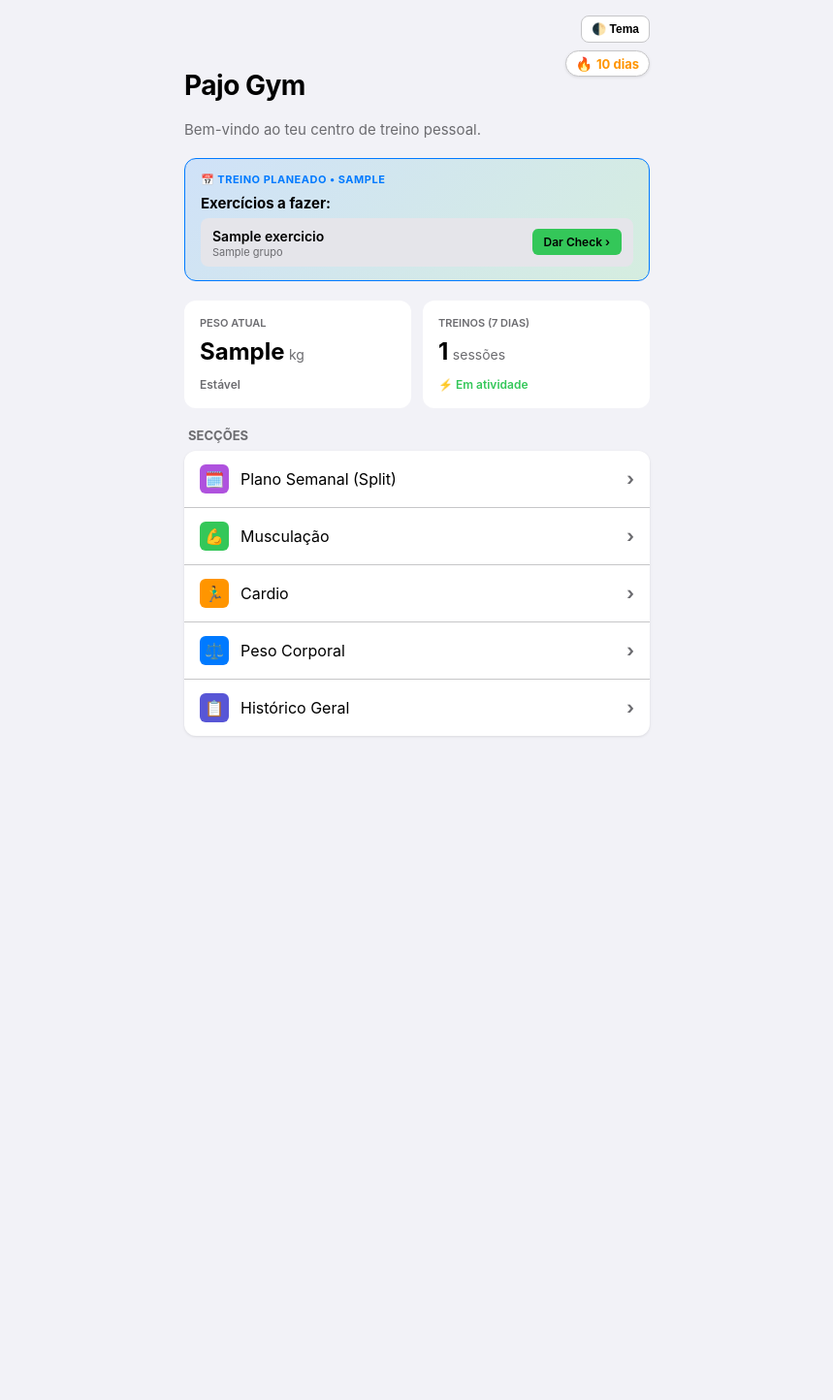
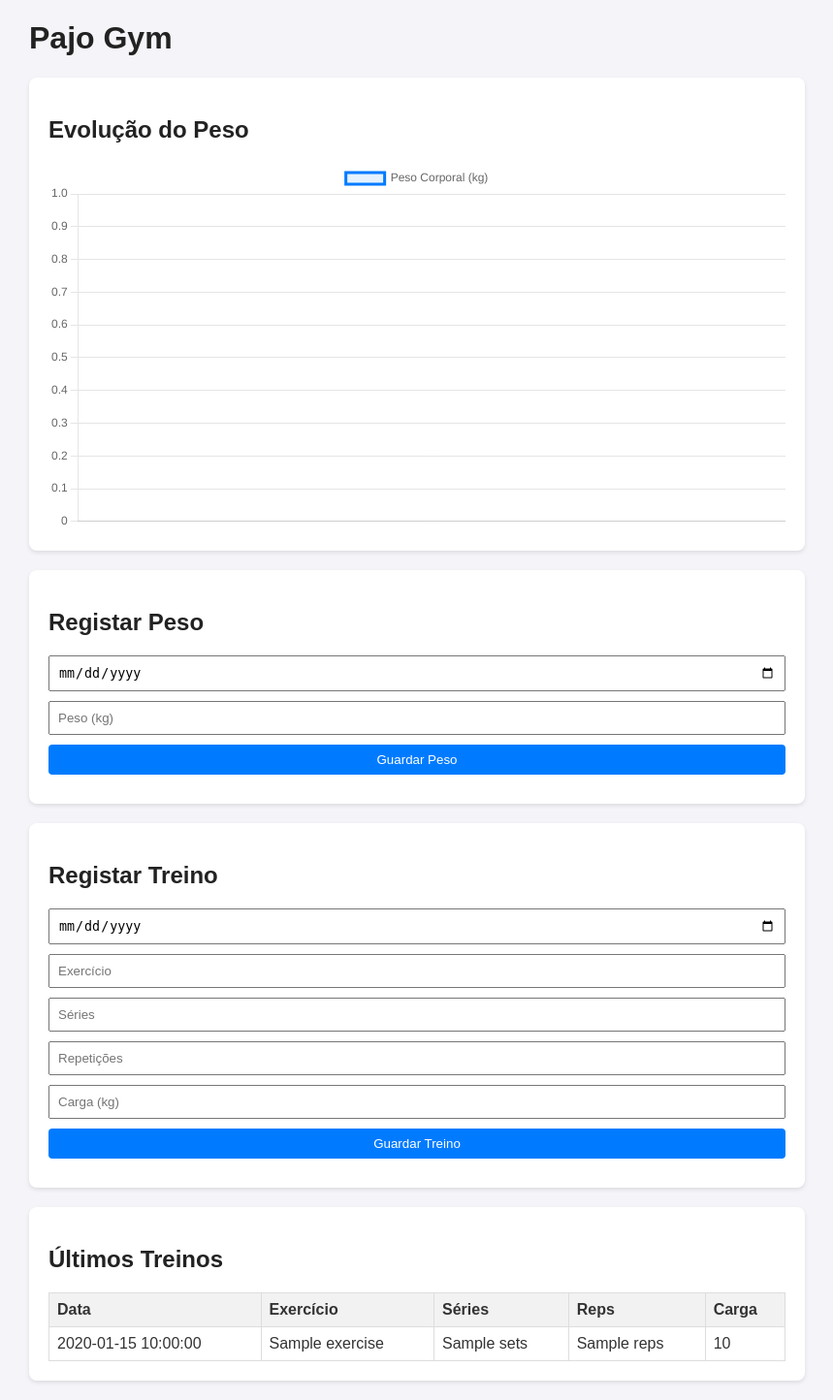
Before and after one commit to pauloloucofixe-source/gym_app, a Flask app: template templates/index.html in a window 1280 px wide. Shown: the whole page at 97% size, without its empty margins (210-1069 px from the left). Before the commit the page ends 760 px from the top, so only its background shows below. Run offline with Flask 3, Linux system fonts and the light colour scheme; the template is opened without the code that fills it: most values are stand-ins (such as "Sample title", 1, 10 or a date in 2020).

Commit message:
Atualizar o index.html

```diff
--- a/templates/index.html
+++ b/templates/index.html
@@ -1,109 +1,101 @@
-{% extends "base.html" %}
-{% block content %}
-    <!-- Cabeçalho com Título e Streak de Fogo -->
-    <div style="display: flex; justify-content: space-between; align-items: flex-start; margin-bottom: 4px;">
-        <h1>Pajo Gym</h1>
-        <div style="background: var(--ios-card-bg); border: 1px solid var(--ios-border); padding: 4px 10px; border-radius: 20px; display: flex; align-items: center; gap: 4px; box-shadow: 0 1px 3px rgba(0,0,0,0.1);">
-            <span style="font-size: 14px;">🔥</span>
-            <span style="font-size: 13px; font-weight: bold; color: var(--ios-orange);">{{ streak_dias }} dias</span>
-        </div>
-    </div>
-    <p style="color: var(--ios-text-muted); margin-bottom: 20px; font-size: 15px;">Bem-vindo ao teu centro de treino pessoal.</p>
+<!-- templates/index.html -->
+<!DOCTYPE html>
+<html lang="pt">
+<head>
+    <meta charset="UTF-8">
+    <meta name="viewport" content="width=device-width, initial-scale=1.0">
+    <title>Pajo Gym</title>
+    <script src="https://cdn.jsdelivr.net/npm/chart.js"></script>
+    <style>
+        body { font-family: sans-serif; max-width: 800px; margin: 20px auto; padding: 0 15px; background: #f4f4f9; color: #333; }
+        h1, h2 { color: #222; }
+        .card { background: #fff; padding: 20px; margin-bottom: 20px; border-radius: 8px; box-shadow: 0 2px 4px rgba(0,0,0,0.1); }
+        form input, form button { display: block; width: 100%; margin-bottom: 10px; padding: 8px; box-sizing: border-box; }
+        form button { background: #007bff; color: white; border: none; border-radius: 4px; cursor: pointer; }
+        form button:hover { background: #0056b3; }
+        table { width: 100%; border-collapse: collapse; margin-top: 10px; }
+        th, td { border: 1px solid #ddd; padding: 8px; text-align: left; }
+        th { background: #f2f2f2; }
+    </style>
+</head>
+<body>
+    <h1>Pajo Gym</h1>
 
-    <!-- Tarefas / Lembrete de Treino para Hoje -->
-    <div class="ios-form-card" style="background: linear-gradient(135deg, rgba(10, 132, 255, 0.15), rgba(48, 209, 88, 0.15)); border: 1px solid var(--ios-blue); margin-bottom: 20px; padding: 14px 16px;">
-        <div style="font-size: 11px; color: var(--ios-blue); text-transform: uppercase; font-weight: 700; letter-spacing: 0.5px;">📅 Treino Planeado • {{ dia_hoje }}</div>
-
-        {% if exercicios_hoje %}
-            <div style="font-size: 15px; font-weight: bold; color: var(--ios-text); margin-top: 8px;">Exercícios a fazer:</div>
-            <div style="margin-top: 6px; display: flex; flex-direction: column; gap: 6px;">
-                {% for item in exercicios_hoje %}
-                <div style="display: flex; justify-content: space-between; align-items: center; background: var(--ios-input-bg); padding: 8px 12px; border-radius: 8px;">
-                    <div>
-                        <span style="font-size: 14px; font-weight: 600; color: var(--ios-text);">{{ item.exercicio }}</span>
-                        <span style="font-size: 11px; color: var(--ios-text-muted); display: block;">{{ item.grupo }}</span>
-                    </div>
-                    <a href="{{ url_for('musculacao_registar', grupo=item.grupo, exercicio=item.exercicio) }}" style="background-color: var(--ios-green); color: #000; padding: 6px 12px; border-radius: 6px; font-size: 12px; font-weight: 600; text-decoration: none;">Dar Check ›</a>
-                </div>
-                {% endfor %}
-            </div>
-        {% else %}
-            <div style="font-size: 15px; font-weight: normal; color: var(--ios-text-muted); margin-top: 6px;">Nenhum exercício planeado para hoje. Vai ao Plano Semanal para adicionar!</div>
-        {% endif %}
+    <div class="card">
+        <h2>Evolução do Peso</h2>
+        <canvas id="weightChart"></canvas>
     </div>
 
-    <div style="display: grid; grid-template-columns: 1fr 1fr; gap: 12px; margin-bottom: 20px;">
-        <div class="ios-form-card" style="margin-bottom: 0; padding: 16px; text-align: left; display: flex; flex-direction: column; justify-content: space-between;">
-            <div style="font-size: 11px; color: var(--ios-text-muted); text-transform: uppercase; font-weight: 600;">Peso Atual</div>
-            <div style="margin: 8px 0;">
-                {% if peso_atual %}
-                    <span style="font-size: 24px; font-weight: bold; color: var(--ios-text);">{{ peso_atual }}</span> <span style="font-size: 14px; color: var(--ios-text-muted);">kg</span>
-                {% else %}
-                    <span style="font-size: 14px; color: var(--ios-text-muted);">Sem registos</span>
-                {% endif %}
-            </div>
-            <div>
-                {% if variacao_peso is not none %}
-                    {% if variacao_peso < 0 %}
-                        <span style="font-size: 12px; color: #30d158; font-weight: 600;">▼ {{ variacao_peso }} kg vs ant.</span>
-                    {% elif variacao_peso > 0 %}
-                        <span style="font-size: 12px; color: #ff453a; font-weight: 600;">▲ +{{ variacao_peso }} kg vs ant.</span>
-                    {% else %}
-                        <span style="font-size: 12px; color: var(--ios-text-muted); font-weight: 600;">Estável</span>
-                    {% endif %}
-                {% else %}
-                    <span style="font-size: 12px; color: var(--ios-text-muted);">--</span>
-                {% endif %}
-            </div>
-        </div>
-
-        <div class="ios-form-card" style="margin-bottom: 0; padding: 16px; text-align: left; display: flex; flex-direction: column; justify-content: space-between;">
-            <div style="font-size: 11px; color: var(--ios-text-muted); text-transform: uppercase; font-weight: 600;">Treinos (7 Dias)</div>
-            <div style="margin: 8px 0;">
-                <span style="font-size: 24px; font-weight: bold; color: var(--ios-text);">{{ total_treinos_semana }}</span> <span style="font-size: 14px; color: var(--ios-text-muted);">sessões</span>
-            </div>
-            <div>
-                <span style="font-size: 12px; color: var(--ios-green); font-weight: 600;">⚡️ Em atividade</span>
-            </div>
-        </div>
+    <div class="card">
+        <h2>Registar Peso</h2>
+        <form action="/add_weight" method="POST">
+            <input type="date" name="date" required>
+            <input type="number" step="0.1" name="weight" placeholder="Peso (kg)" required>
+            <button type="submit">Guardar Peso</button>
+        </form>
     </div>
 
-    <h3 style="margin: 0 0 8px 4px; font-size: 13px; color: var(--ios-text-muted);">SECÇÕES</h3>
-    <div class="ios-group">
-        <a href="{{ url_for('plano_semanal') }}" class="ios-cell">
-            <div class="ios-cell-left">
-                <div class="ios-cell-icon icon-blue" style="background-color: #af52de;">🗓️</div>
-                <span>Plano Semanal (Split)</span>
-            </div>
-            <span class="ios-cell-arrow">›</span>
-        </a>
-        <a href="{{ url_for('musculacao_menu') }}" class="ios-cell">
-            <div class="ios-cell-left">
-                <div class="ios-cell-icon icon-green">💪</div>
-                <span>Musculação</span>
-            </div>
-            <span class="ios-cell-arrow">›</span>
-        </a>
-        <a href="{{ url_for('cardio_menu') }}" class="ios-cell">
-            <div class="ios-cell-left">
-                <div class="ios-cell-icon icon-orange">🏃‍♂️</div>
-                <span>Cardio</span>
-            </div>
-            <span class="ios-cell-arrow">›</span>
-        </a>
-        <a href="{{ url_for('peso_atual') }}" class="ios-cell">
-            <div class="ios-cell-left">
-                <div class="ios-cell-icon icon-blue">⚖️</div>
-                <span>Peso Corporal</span>
-            </div>
-            <span class="ios-cell-arrow">›</span>
-        </a>
-        <a href="{{ url_for('historico_geral') }}" class="ios-cell">
-            <div class="ios-cell-left">
-                <div class="ios-cell-icon icon-blue" style="background-color: #5856d6;">📋</div>
-                <span>Histórico Geral</span>
-            </div>
-            <span class="ios-cell-arrow">›</span>
-        </a>
+    <div class="card">
+        <h2>Registar Treino</h2>
+        <form action="/add_workout" method="POST">
+            <input type="date" name="date" required>
+            <input type="text" name="exercise" placeholder="Exercício" required>
+            <input type="number" name="sets" placeholder="Séries">
+            <input type="number" name="reps" placeholder="Repetições">
+            <input type="number" step="0.1" name="weight" placeholder="Carga (kg)">
+            <button type="submit">Guardar Treino</button>
+        </form>
     </div>
-{% endblock %}
+
+    <div class="card">
+        <h2>Últimos Treinos</h2>
+        <table>
+            <tr>
+                <th>Data</th>
+                <th>Exercício</th>
+                <th>Séries</th>
+                <th>Reps</th>
+                <th>Carga</th>
+            </tr>
+            {% for w in workouts %}
+            <tr>
+                <td>{{ w.date }}</td>
+                <td>{{ w.exercise }}</td>
+                <td>{{ w.sets }}</td>
+                <td>{{ w.reps }}</td>
+                <td>{{ w.weight }}</td>
+            </tr>
+            {% endfor %}
+        </table>
+    </div>
+
+    <script>
+        const dates = JSON.parse('{{ dates | tojson | safe }}');
+        const weights = JSON.parse('{{ weights | tojson | safe }}');
+
+        const ctx = document.getElementById('weightChart').getContext('2d');
+        new Chart(ctx, {
+            type: 'line',
+            data: {
+                labels: dates,
+                datasets: [{
+                    label: 'Peso Corporal (kg)',
+                    data: weights,
+                    borderColor: '#007bff',
+                    backgroundColor: 'rgba(0, 123, 255, 0.1)',
+                    fill: true,
+                    tension: 0.1
+                }]
+            },
+            options: {
+                responsive: true,
+                scales: {
+                    y: {
+                        beginAtZero: false
+                    }
+                }
+            }
+        });
+    </script>
+</body>
+</html>
```
